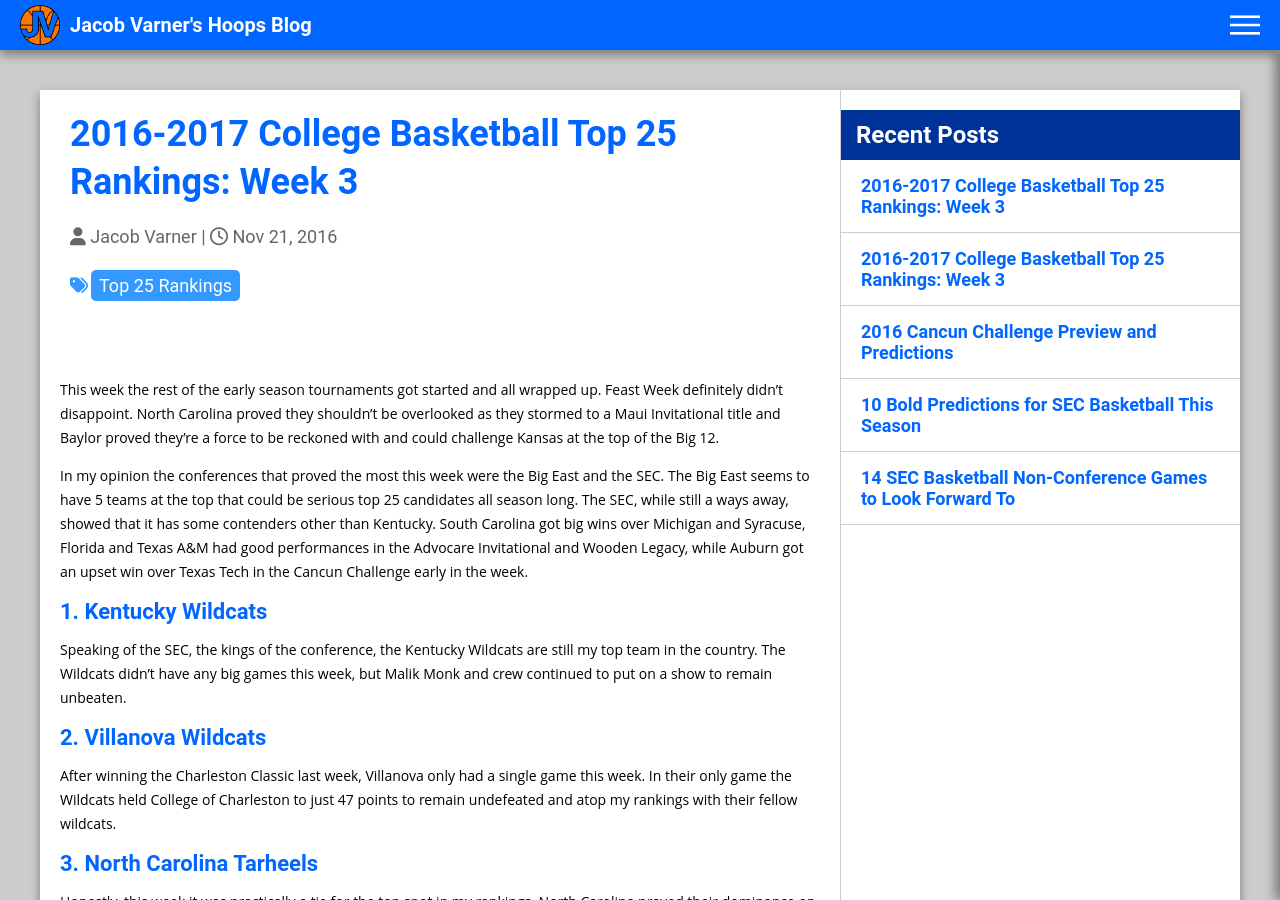
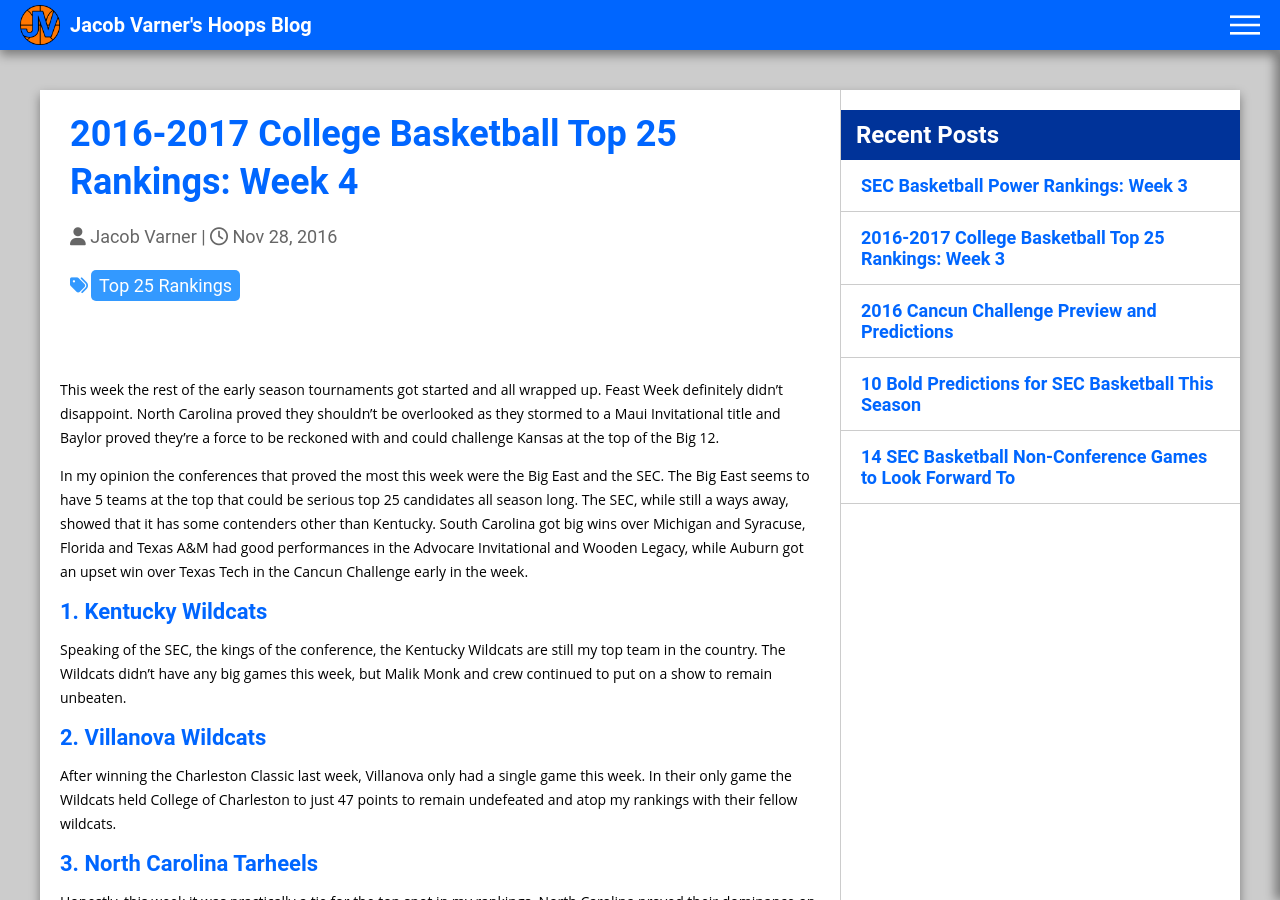
Before and after one commit to jacobvarner/hoops-blog, a Jekyll site: the page built from _posts/2016-11-28-2016-2017-College-Basketball-Top-25-Rankings-Week-4.md, in a window 1280 px wide and 900 px high. Built offline with Jekyll 4.4.1, drawn with Linux system fonts in a browser that asks for light colours; nearby versions of some CDN libraries.

Commit message:
Fixed dates.

```diff
--- a/_posts/2016-11-28-2016-2017-College-Basketball-Top-25-Rankings-Week-4.md
+++ b/_posts/2016-11-28-2016-2017-College-Basketball-Top-25-Rankings-Week-4.md
@@ -1,9 +1,9 @@
 ---
 layout: post
-title: "2016-2017 College Basketball Top 25 Rankings: Week 3"
+title: "2016-2017 College Basketball Top 25 Rankings: Week 4"
 description: >
-  The first week of college basketball did not disappoint. After several top matchups, here's where I rank the top 25.
-date:   2016-11-21 2:00:00 -0600
+  After a week of early season tournaments, college basketball is heating up and the rankings are ever changing.
+date:   2016-11-28 2:00:00 -0600
 tags: [top-25-rankings]
 ---
 This week the rest of the early season tournaments got started and all wrapped up. Feast Week definitely didn't disappoint. North Carolina proved they shouldn't be overlooked as they stormed to a Maui Invitational title and Baylor proved they're a force to be reckoned with and could challenge Kansas at the top of the Big 12.
```
